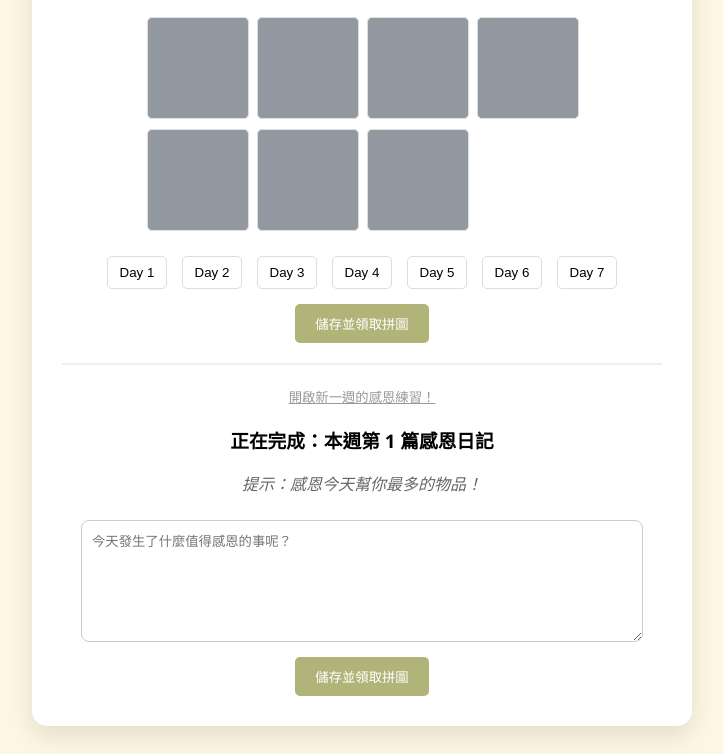
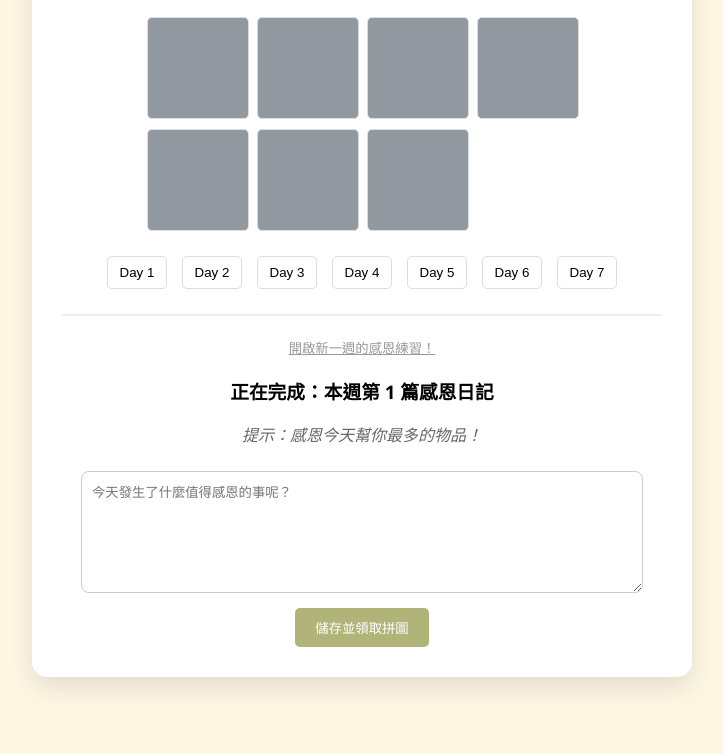
Before and after one commit to Bubble67/Gratitude-Journal, a plain HTML site: page index.html in a window 1280 px wide. Shown: the part 174-928 px from the top of the page, without its empty margins (278-1001 px from the left). After the commit the page ends 879 px from the top, so only its background shows below. Drawn offline with Linux system fonts and the light colour scheme.

Commit message:
Add files via upload

```diff
--- a/index.html
+++ b/index.html
@@ -32,10 +32,6 @@
                 <button onclick="selectDay(7)">Day 7</button>
             </div>
 
-        <div class="journal-section">
-            <button class="save-btn" id="saveBtn" onclick="saveEntry()">儲存並領取拼圖</button>
-            <p id="timerMessage" style="color: #e74c3c; font-size: 0.9rem; margin-top: 5px;"></p>
-
             <hr style="margin: 20px 0; border: 0.5px solid #eee;">
             <button onclick="resetJournal()" style="background: none; border: none; color: #999; cursor: pointer; text-decoration: underline;">
                 開啟新一週的感恩練習！
```
